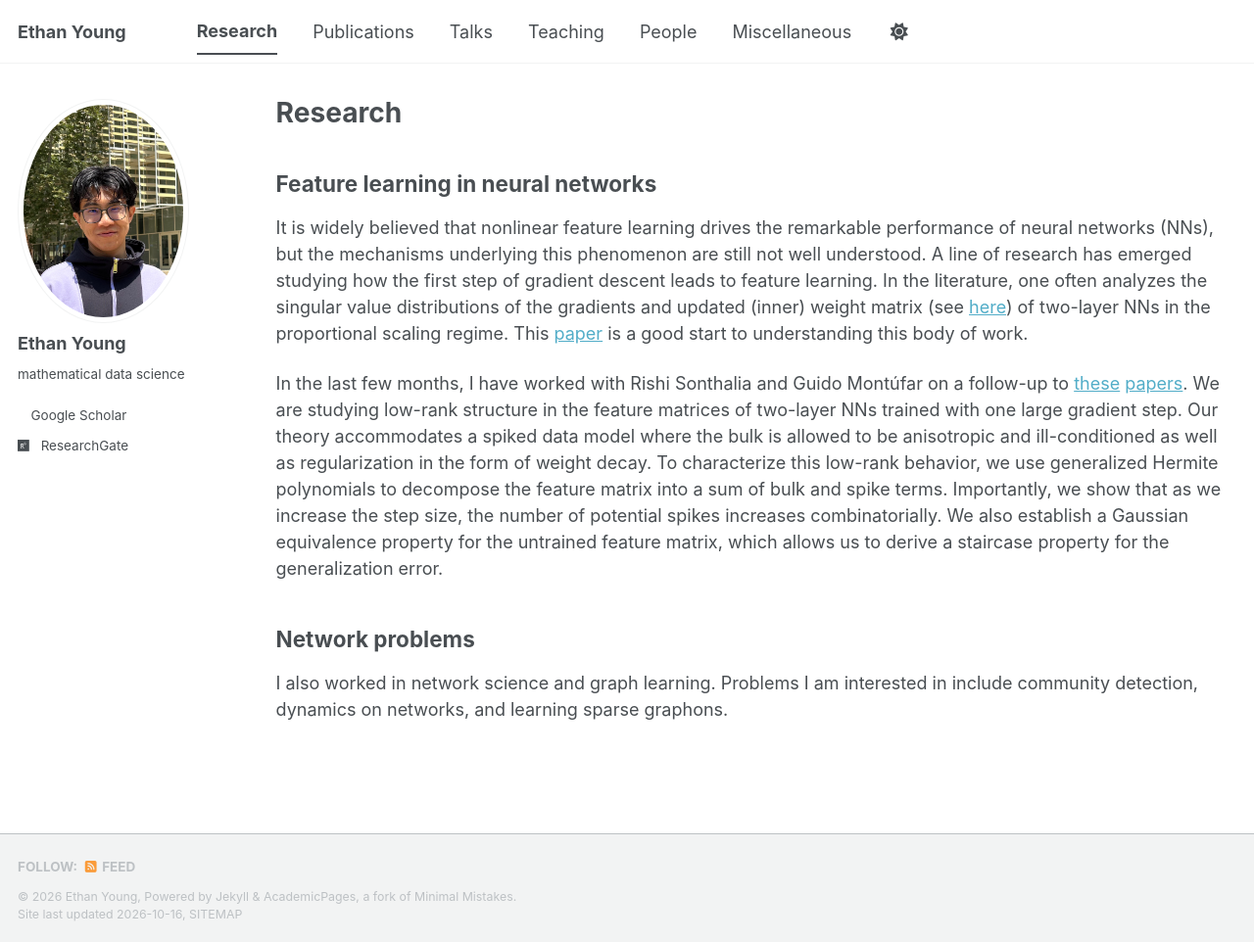
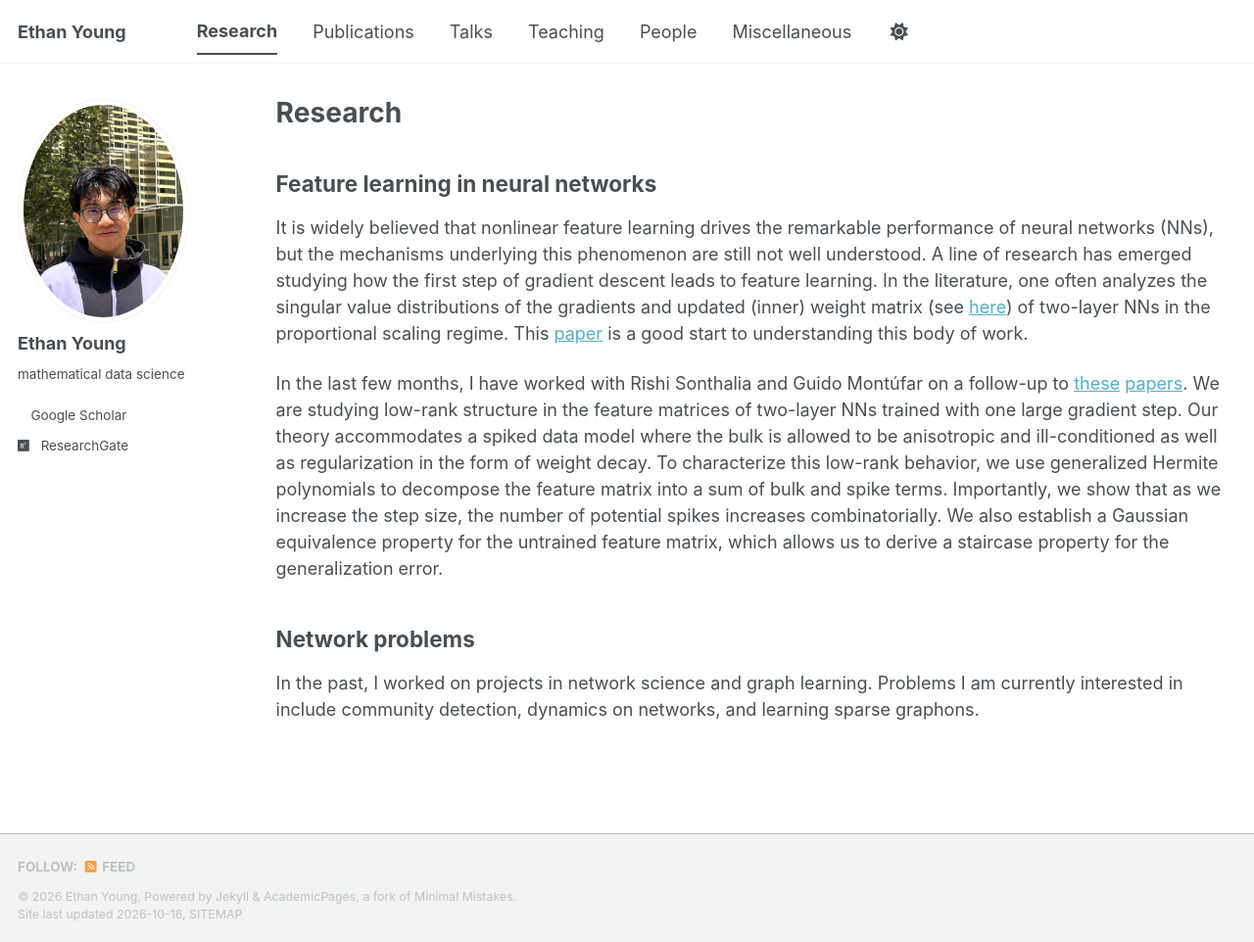
Before and after one commit to ethanjyoung/ethanjyoung.github.io, a Jekyll site: the page built from _pages/research.md, in a window 1280 px wide and 962 px high. Shown: the whole window at 98% size. Built offline with Jekyll 4.4.1, drawn with Linux system fonts in a browser that asks for light colours; a style sheet for code colours, icons or effects is not loaded.

Commit message:
Revise wording in research.md for clarity

```diff
--- a/_pages/research.md
+++ b/_pages/research.md
@@ -11,4 +11,4 @@ It is widely believed that nonlinear feature learning drives the remarkable perf
 In the last few months, I have worked with Rishi Sonthalia and Guido Montúfar on a follow-up to [these](https://arxiv.org/abs/2310.07891) [papers](https://arxiv.org/abs/2510.01303). We are studying low-rank structure in the feature matrices of two-layer NNs trained with one large gradient step. Our theory accommodates a spiked data model where the bulk is allowed to be anisotropic and ill-conditioned as well as regularization in the form of weight decay. To characterize this low-rank behavior, we use generalized Hermite polynomials to decompose the feature matrix into a sum of bulk and spike terms. Importantly, we show that as we increase the step size, the number of potential spikes increases combinatorially. We also establish a Gaussian equivalence property for the untrained feature matrix, which allows us to derive a staircase property for the generalization error.
 
 ## Network problems
-I also worked in network science and graph learning. Problems I am interested in include community detection, dynamics on networks, and learning sparse graphons.
+In the past, I worked on projects in network science and graph learning. Problems I am currently interested in include community detection, dynamics on networks, and learning sparse graphons.
```
